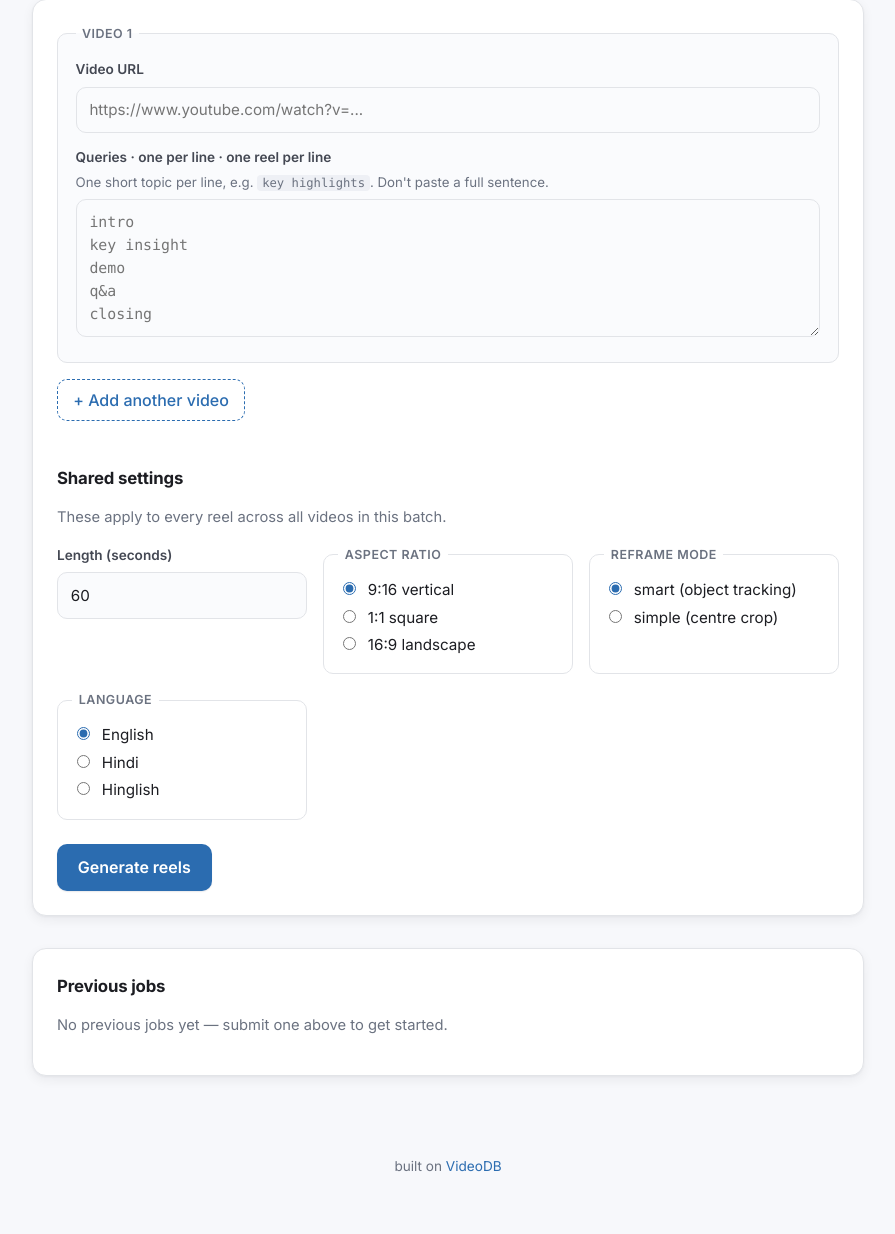
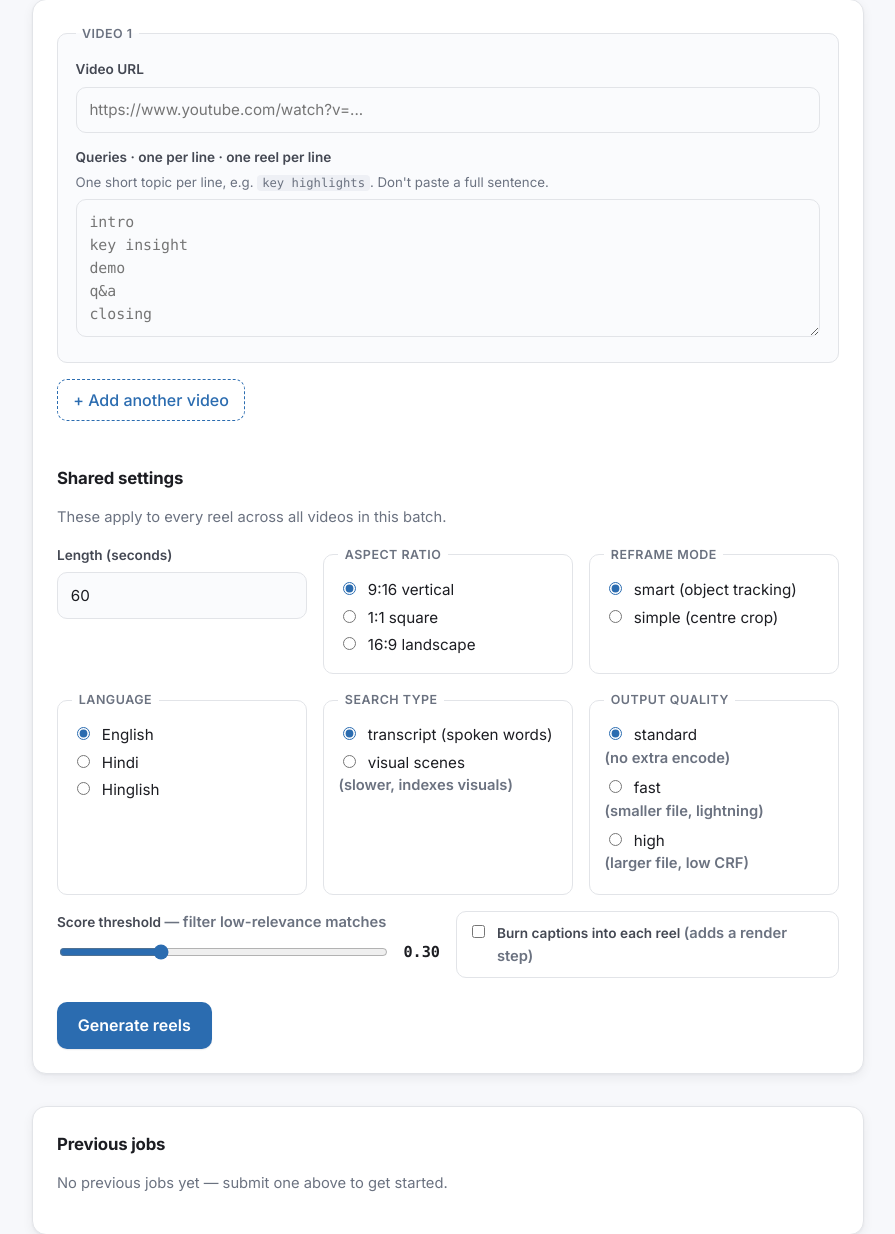
Before and after one commit to ygit/videodb-demo, a Flask app: page / in a window 1280 px wide. Shown: the part 279-1513 px from the top of the page, without its empty margins (192-1087 px from the left). Before the commit the page ends 1451 px from the top, so only its background shows below. Run offline with Flask 3, Linux system fonts and the light colour scheme.

Commit message:
feat: subtitles, score threshold, scene search, output quality presets
Four new shared settings on the form, plus the previous-jobs list now
shows the full video URL without truncation.

- **Burn captions** checkbox — after reframe, calls reel.add_subtitle()
  via _add_subtitle_with_retry (same retry-on-stuck pattern as reframe).
  Per-reel state goes through `captioning` while it renders. Failure to
  burn captions is non-fatal: reel still ships with the un-subtitled
  stream URL.
- **Score threshold** slider (0.0–1.0, default 0.3) wired into
  video.search(score_threshold=…). Live-updated <output> shows the
  current value; out-of-range or non-numeric values rejected with a
  clear message.
- **Search type** radio: transcript (existing) vs visual scenes. When
  visual is picked, run_job calls _ensure_scene_index instead of
  index_spoken_words; _run_reel passes index_type=IndexType.scene plus
  the resulting scene_index_id to video.search. _ensure_scene_index
  recovers the existing index id from the SDK error if scenes are
  already indexed (the SDK has no force flag here).
- **Output quality** radio: standard (no transcoding) / fast (lightning
  + CRF 28) / high (economy + CRF 18). When non-standard, _run_reel
  submits a conn.transcode job and polls get_transcode_details until
  complete (240s timeout, 2.5s interval). callback_url is required by
  the SDK signature so we pass a placeholder; we rely on polling for
  completion. Per-reel state goes through `transcoding`. Failure is
  non-fatal — the un-transcoded URL ships.

CSS: .job-row-title drops white-space:nowrap and ellipsis in favour of
overflow-wrap:anywhere so long URLs wrap to multiple lines instead of
being cut off. Slider and checkbox controls get their own styling
matching the existing form grid.

Co-Authored-By: Claude Opus 4.7 (1M context) <noreply@anthropic.com>

```diff
--- a/app.py
+++ b/app.py
@@ -20,9 +20,19 @@ from dotenv import load_dotenv
 
 load_dotenv(".env")
 
+import re
+
 import videodb
 from flask import Flask, jsonify, redirect, render_template, request, url_for
-from videodb import ReframeMode
+from videodb import (
+    AudioConfig,
+    IndexType,
+    ReframeMode,
+    SceneExtractionType,
+    SearchType,
+    TranscodeMode,
+    VideoConfig,
+)
 from videodb.exceptions import InvalidRequestError, VideodbError
 
 logging.basicConfig(
@@ -60,8 +70,20 @@ LANGUAGES = {
     "hindi": ("Hindi", "hi"),
     "hinglish": ("Hinglish", "hi"),
 }
+INDEX_TYPES = {"transcript", "scene"}
+
+# Output-quality presets map to (TranscodeMode, CRF). "standard" skips
+# transcoding entirely so the reel is served as VideoDB's reframe output.
+QUALITY_PRESETS: dict[str, tuple[str, int] | None] = {
+    "standard": None,
+    "fast": (TranscodeMode.lightning, 28),
+    "high": (TranscodeMode.economy, 18),
+}
 PLAYER_PREFIX = "https://console.videodb.io/player?url="
 MAX_REEL_CONCURRENCY = 5
+TRANSCODE_POLL_TIMEOUT_S = 240
+TRANSCODE_POLL_INTERVAL_S = 2.5
+TRANSCODE_CALLBACK_PLACEHOLDER = "https://example.com/no-callback"
 
 
 def _parse_queries(text: str) -> list[str]:
@@ -164,14 +186,95 @@ def _reframe_with_retry(video: "videodb.Video", start: float, end: float,
         return video.reframe(start=start, end=end, target=aspect, mode=mode)
 
 
+def _ensure_scene_index(video: "videodb.Video") -> str:
+    """Build a scene index, or recover the existing one if already indexed.
+    `index_scenes()` lacks a `force` flag and raises an error containing the
+    existing id; we parse the id out instead of failing."""
+    try:
+        return video.index_scenes(
+            extraction_type=SceneExtractionType.shot_based,
+            prompt="Describe the visual content in this scene.",
+        )
+    except Exception as exc:
+        match = re.search(r"id\s+([a-f0-9-]+)", str(exc))
+        if match:
+            log.info("scene index already exists, reusing id=%s", match.group(1))
+            return match.group(1)
+        raise
+
+
+def _add_subtitle_with_retry(reel_video, job_id: str, idx: int) -> str:
+    """Burn captions into the reframed reel. Same retry-on-stuck pattern as
+    reframe — it's another long-running server-side render."""
+    try:
+        return reel_video.add_subtitle()
+    except Exception as exc:
+        if not _is_processing_timeout(exc):
+            raise
+        log.warning("add_subtitle stuck on processing, retrying once (job=%s idx=%s)",
+                    job_id, idx)
+        return reel_video.add_subtitle()
+
+
+def _wants_transcode(cfg: dict[str, Any]) -> bool:
+    return QUALITY_PRESETS.get(cfg.get("quality_preset") or "standard") is not None
+
+
+def _transcode_and_wait(source_url: str, cfg: dict[str, Any]) -> str:
+    """Submit a transcode job and poll until it finishes. Returns the new
+    stream URL. The SDK requires `callback_url`, but we don't run a webhook
+    server — we pass a placeholder and rely on `get_transcode_details(job_id)`
+    polling for completion."""
+    preset = QUALITY_PRESETS[cfg["quality_preset"]]
+    if preset is None:
+        return source_url
+    mode_name, crf = preset
+    video_config = VideoConfig(quality=crf)
+    audio_config = AudioConfig()
+
+    job_id = _conn.transcode(
+        source=source_url,
+        callback_url=TRANSCODE_CALLBACK_PLACEHOLDER,
+        mode=mode_name,
+        video_config=video_config,
+        audio_config=audio_config,
+    )
+    deadline = time.time() + TRANSCODE_POLL_TIMEOUT_S
+    last_status = None
+    while time.time() < deadline:
+        details = _conn.get_transcode_details(job_id)
+        last_status = (details.get("status") or "").lower()
+        if last_status in ("completed", "success", "done", "successful"):
+            return (details.get("output_url")
+                    or details.get("stream_url")
+                    or details.get("url")
+                    or source_url)
+        if last_status in ("failed", "error", "errored"):
+            raise RuntimeError(f"transcode failed: {details}")
+        time.sleep(TRANSCODE_POLL_INTERVAL_S)
+    raise TimeoutError(f"transcode did not complete in {TRANSCODE_POLL_TIMEOUT_S}s "
+                       f"(last status: {last_status!r})")
+
+
 def _run_reel(job_id: str, video: "videodb.Video", idx: int) -> None:
     with _jobs_lock:
         cfg = dict(_jobs[job_id]["config"])
         query = _jobs[job_id]["reels"][idx]["query"]
+        scene_index_id = _jobs[job_id].get("scene_index_id")
     _set_reel(job_id, idx, state="matching")
 
+    score_threshold = cfg.get("score_threshold") or 0.0
     try:
-        results = video.search(query)
+        if cfg["index_type"] == "scene":
+            results = video.search(
+                query=query,
+                search_type=SearchType.semantic,
+                index_type=IndexType.scene,
+                scene_index_id=scene_index_id,
+                score_threshold=score_threshold,
+            )
+        else:
+            results = video.search(query, score_threshold=score_threshold)
         shots = results.get_shots()
     except InvalidRequestError as exc:
         if "No results found" in str(exc):
@@ -213,6 +316,23 @@ def _run_reel(job_id: str, video: "videodb.Video", idx: int) -> None:
         return
 
     stream_url = reel.stream_url
+
+    if cfg.get("subtitles"):
+        _set_reel(job_id, idx, state="captioning")
+        try:
+            stream_url = _add_subtitle_with_retry(reel, job_id, idx)
+        except Exception:
+            log.exception("subtitle burn-in failed (job=%s idx=%s)", job_id, idx)
+            # Non-fatal: continue with the un-subtitled stream URL.
+
+    if _wants_transcode(cfg):
+        _set_reel(job_id, idx, state="transcoding")
+        try:
+            stream_url = _transcode_and_wait(stream_url, cfg)
+        except Exception:
+            log.exception("transcode failed (job=%s idx=%s)", job_id, idx)
+            # Non-fatal: keep the pre-transcode URL.
+
     _set_reel(
         job_id,
         idx,
@@ -236,7 +356,7 @@ def run_job(job_id: str) -> None:
     try:
         with _jobs_lock:
             job_video_url = _jobs[job_id]["video_url"]
-            language_code = _jobs[job_id]["config"]["language_code"]
+            cfg = dict(_jobs[job_id]["config"])
             n = len(_jobs[job_id]["reels"])
 
         _set(job_id, state="uploading")
@@ -244,13 +364,17 @@ def run_job(job_id: str) -> None:
         _set(job_id, video_id=video.id, video_meta=_video_meta(video))
 
         _set(job_id, state="indexing")
-        video.index_spoken_words(force=True, language_code=language_code)
-        try:
-            transcript = video.get_transcript_text()
-        except Exception:
-            log.exception("get_transcript_text failed (job=%s)", job_id)
-            transcript = None
-        _set(job_id, **_build_transcript_fields(transcript))
+        if cfg["index_type"] == "scene":
+            scene_index_id = _ensure_scene_index(video)
+            _set(job_id, scene_index_id=scene_index_id)
+        else:
+            video.index_spoken_words(force=True, language_code=cfg["language_code"])
+            try:
+                transcript = video.get_transcript_text()
+            except Exception:
+                log.exception("get_transcript_text failed (job=%s)", job_id)
+                transcript = None
+            _set(job_id, **_build_transcript_fields(transcript))
 
         _set(job_id, state="reeling")
         with ThreadPoolExecutor(max_workers=max(1, min(n, MAX_REEL_CONCURRENCY))) as ex:
@@ -450,6 +574,7 @@ def _make_job(video_url: str, queries: list[str], cfg: dict[str, Any]) -> str:
             "transcript_full": None,
             "created_at": time.time(),
             "batch_id": None,
+            "scene_index_id": None,
         }
     threading.Thread(target=run_job, args=(job_id,), daemon=True,
                      name=f"job-{job_id}").start()
@@ -464,6 +589,10 @@ def generate():
     aspect_label = request.form.get("aspect", "9:16")
     mode_label = request.form.get("mode", "smart")
     language_label = request.form.get("language", "english")
+    index_type = (request.form.get("index_type") or "transcript").strip()
+    quality_preset = (request.form.get("quality_preset") or "standard").strip()
+    subtitles = bool(request.form.get("subtitles"))
+    score_raw = (request.form.get("score_threshold") or "0.3").strip()
 
     if len(video_urls) != len(queries_blocks):
         return render_template(
@@ -508,6 +637,17 @@ def generate():
     language_entry = LANGUAGES.get(language_label)
     if language_entry is None:
         errors.append(f"unknown language: {language_label}")
+    if index_type not in INDEX_TYPES:
+        errors.append(f"unknown search type: {index_type}")
+    if quality_preset not in QUALITY_PRESETS:
+        errors.append(f"unknown output quality: {quality_preset}")
+    try:
+        score_threshold = float(score_raw)
+    except ValueError:
+        score_threshold = None
+        errors.append(f"score threshold must be a number, got {score_raw!r}")
+    if score_threshold is not None and not (0.0 <= score_threshold <= 1.0):
+        errors.append("score threshold must be between 0 and 1")
 
     if errors or not parsed_videos:
         return render_template(
@@ -518,7 +658,10 @@ def generate():
                            for u, q in zip(video_urls, queries_blocks)],
                 "length": length_raw, "aspect": aspect_label,
                 "mode": mode_label, "language": language_label,
+                "index_type": index_type, "quality_preset": quality_preset,
+                "subtitles": subtitles, "score_threshold": score_raw,
             },
+            recent_jobs=_recent_jobs(),
         ), 400
 
     language_display, language_code = language_entry  # type: ignore[misc]
@@ -526,7 +669,11 @@ def generate():
            "aspect_label": aspect_label, "mode_label": mode_label,
            "language_label": language_label,
            "language_display": language_display,
-           "language_code": language_code}
+           "language_code": language_code,
+           "index_type": index_type,
+           "score_threshold": score_threshold,
+           "subtitles": subtitles,
+           "quality_preset": quality_preset}
 
     job_ids = [_make_job(url, qs, cfg) for url, qs in parsed_videos]
 
@@ -565,6 +712,9 @@ def _job_snapshot(job: dict[str, Any]) -> dict[str, Any]:
             "aspect_label": job["config"]["aspect_label"],
             "mode_label": job["config"]["mode_label"],
             "language_display": job["config"]["language_display"],
+            "index_type": job["config"].get("index_type", "transcript"),
+            "subtitles": job["config"].get("subtitles", False),
+            "quality_preset": job["config"].get("quality_preset", "standard"),
         },
         "reels": reels,
         "progress": _compute_progress(job["state"], reels, job.get("failed_phase")),
--- a/static/style.css
+++ b/static/style.css
@@ -427,6 +427,46 @@ button.secondary:hover {
 .errors li + li { margin-top: 0.2rem; }
 
 /* =========================================================================
+   Slider + checkbox controls
+   ========================================================================= */
+.slider-label .slider-row {
+  display: flex;
+  align-items: center;
+  gap: 0.65rem;
+}
+.slider-label input[type="range"] {
+  flex: 1;
+  accent-color: var(--accent);
+}
+.slider-label output {
+  font-family: var(--font-mono);
+  font-size: 0.95rem;
+  font-weight: 600;
+  min-width: 2.5rem;
+  text-align: right;
+}
+
+.checkbox-label {
+  display: flex;
+  align-items: flex-start;
+  gap: 0.55rem;
+  padding: 0.6rem 0.7rem;
+  border: 1px solid var(--border);
+  border-radius: var(--radius-md);
+  background: var(--surface);
+  cursor: pointer;
+  font-weight: 500;
+}
+.checkbox-label input[type="checkbox"] {
+  margin-top: 0.2rem;
+  accent-color: var(--accent);
+}
+.checkbox-label > span {
+  display: block;
+  margin-bottom: 0;
+}
+
+/* =========================================================================
    Recent jobs list
    ========================================================================= */
 .recent-jobs {
@@ -490,9 +530,9 @@ button.secondary:hover {
   font-size: 0.95rem;
   font-weight: 600;
   margin-bottom: 0.2rem;
-  white-space: nowrap;
-  overflow: hidden;
-  text-overflow: ellipsis;
+  word-break: break-all;
+  overflow-wrap: anywhere;
+  line-height: 1.35;
 }
 .job-row-meta {
   font-size: 0.83rem;
--- a/templates/index.html
+++ b/templates/index.html
@@ -102,6 +102,39 @@ show me everything funny</pre>
         <label class="radio"><input type="radio" name="language" value="hindi" {% if selected_language == 'hindi' %}checked{% endif %}> Hindi</label>
         <label class="radio"><input type="radio" name="language" value="hinglish" {% if selected_language == 'hinglish' %}checked{% endif %}> Hinglish</label>
       </fieldset>
+
+      <fieldset>
+        <legend>Search type</legend>
+        {% set selected_index = form.index_type if form else 'transcript' %}
+        <label class="radio"><input type="radio" name="index_type" value="transcript" {% if selected_index == 'transcript' %}checked{% endif %}> transcript (spoken words)</label>
+        <label class="radio"><input type="radio" name="index_type" value="scene" {% if selected_index == 'scene' %}checked{% endif %}> visual scenes <span class="muted">(slower, indexes visuals)</span></label>
+      </fieldset>
+
+      <fieldset>
+        <legend>Output quality</legend>
+        {% set selected_quality = form.quality_preset if form else 'standard' %}
+        <label class="radio"><input type="radio" name="quality_preset" value="standard" {% if selected_quality == 'standard' %}checked{% endif %}> standard <span class="muted">(no extra encode)</span></label>
+        <label class="radio"><input type="radio" name="quality_preset" value="fast" {% if selected_quality == 'fast' %}checked{% endif %}> fast <span class="muted">(smaller file, lightning)</span></label>
+        <label class="radio"><input type="radio" name="quality_preset" value="high" {% if selected_quality == 'high' %}checked{% endif %}> high <span class="muted">(larger file, low CRF)</span></label>
+      </fieldset>
+    </div>
+
+    <div class="grid">
+      <label class="slider-label">
+        <span>Score threshold <span class="muted">— filter low-relevance matches</span></span>
+        <div class="slider-row">
+          <input type="range" name="score_threshold" id="score-input"
+                 min="0" max="1" step="0.05"
+                 value="{{ form.score_threshold if form else '0.3' }}">
+          <output for="score-input" id="score-output">0.30</output>
+        </div>
+      </label>
+
+      <label class="checkbox-label">
+        <input type="checkbox" name="subtitles" value="1"
+               {% if form and form.subtitles %}checked{% endif %}>
+        <span>Burn captions into each reel <span class="muted">(adds a render step)</span></span>
+      </label>
     </div>
 
     <button type="submit" style="margin-top:1.5rem">Generate reels</button>
@@ -189,5 +222,15 @@ videosEl.addEventListener("click", (e) => {
 });
 
 refreshNumbersAndRemoveButtons();
+
+const scoreInput = document.getElementById("score-input");
+const scoreOutput = document.getElementById("score-output");
+function refreshScoreOutput() {
+  if (!scoreInput || !scoreOutput) return;
+  const v = parseFloat(scoreInput.value);
+  scoreOutput.textContent = isNaN(v) ? "—" : v.toFixed(2);
+}
+if (scoreInput) scoreInput.addEventListener("input", refreshScoreOutput);
+refreshScoreOutput();
 </script>
 {% endblock %}
```
Also changed, not shown: static/job.js (+8 -1 lines).
